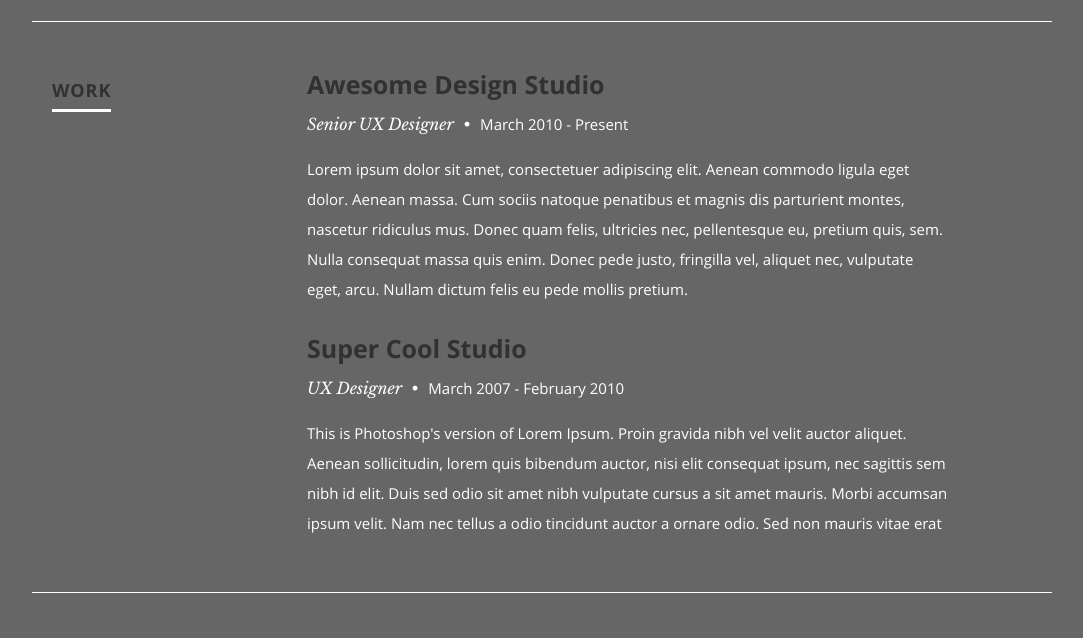
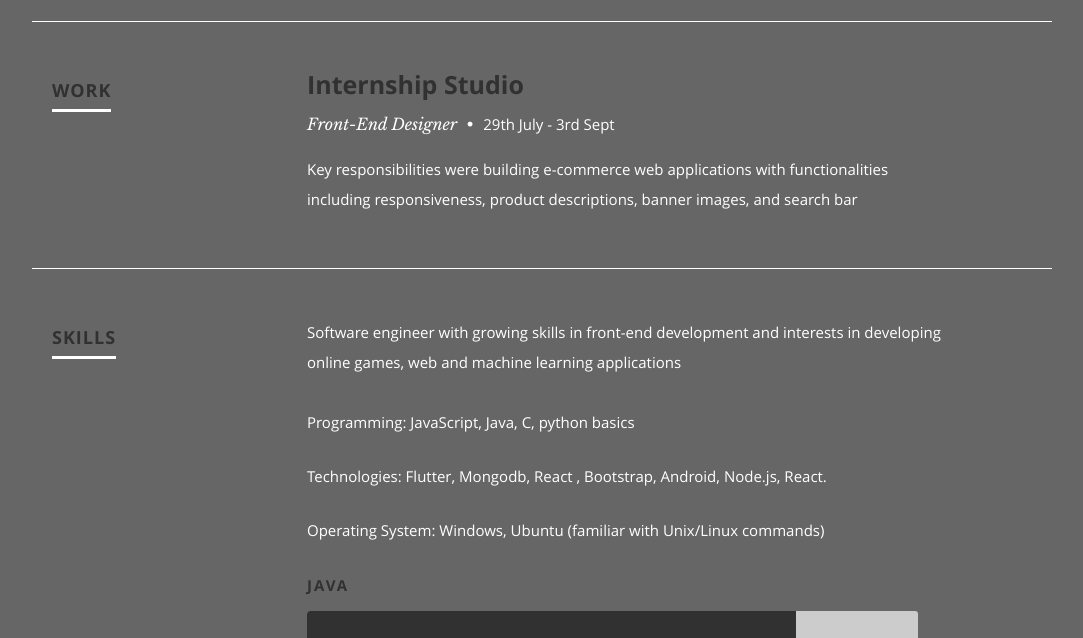
Before and after one commit to vibhav1/vibhavsrivastava, a plain HTML site: page index.html in a window 1280 px wide. Shown: the part 1937-2575 px from the top of the page, without its empty margins (98-1181 px from the left). Drawn offline with nearby package versions, Linux system fonts and the light colour scheme.

Commit message:
Update index.html

```diff
--- a/index.html
+++ b/index.html
@@ -194,32 +194,11 @@
 
                <div class="twelve columns">
 
-                  <h3>Awesome Design Studio</h3>
-                  <p class="info">Senior UX Designer <span>&bull;</span> <em class="date">March 2010 - Present</em></p>
+                  <h3>Internship Studio</h3>
+                  <p class="info">Front-End Designer <span>&bull;</span> <em class="date">29th July - 3rd Sept</em></p>
 
                   <p>
-                  Lorem ipsum dolor sit amet, consectetuer adipiscing elit. Aenean commodo ligula eget dolor. Aenean massa.
-                  Cum sociis natoque penatibus et magnis dis parturient montes, nascetur ridiculus mus. Donec quam felis,
-                  ultricies nec, pellentesque eu, pretium quis, sem. Nulla consequat massa quis enim.
-                  Donec pede justo, fringilla vel, aliquet nec, vulputate eget, arcu. Nullam dictum felis eu pede mollis pretium.
-                  </p>
-
-               </div>
-
-            </div> <!-- item end -->
-
-            <div class="row item">
-
-               <div class="twelve columns">
-
-                  <h3>Super Cool Studio</h3>
-                  <p class="info">UX Designer <span>&bull;</span> <em class="date">March 2007 - February 2010</em></p>
-
-                  <p>
-                  This is Photoshop's version  of Lorem Ipsum. Proin gravida nibh vel velit auctor aliquet.
-                  Aenean sollicitudin, lorem quis bibendum auctor, nisi elit consequat ipsum, nec sagittis sem
-                  nibh id elit. Duis sed odio sit amet nibh vulputate cursus a sit amet mauris. Morbi accumsan
-                  ipsum velit. Nam nec tellus a odio tincidunt auctor a ornare odio. Sed non  mauris vitae erat
+                  Key responsibilities were building e-commerce web applications with functionalities including responsiveness, product descriptions, banner images, and search bar
                   </p>
 
                </div>
```
